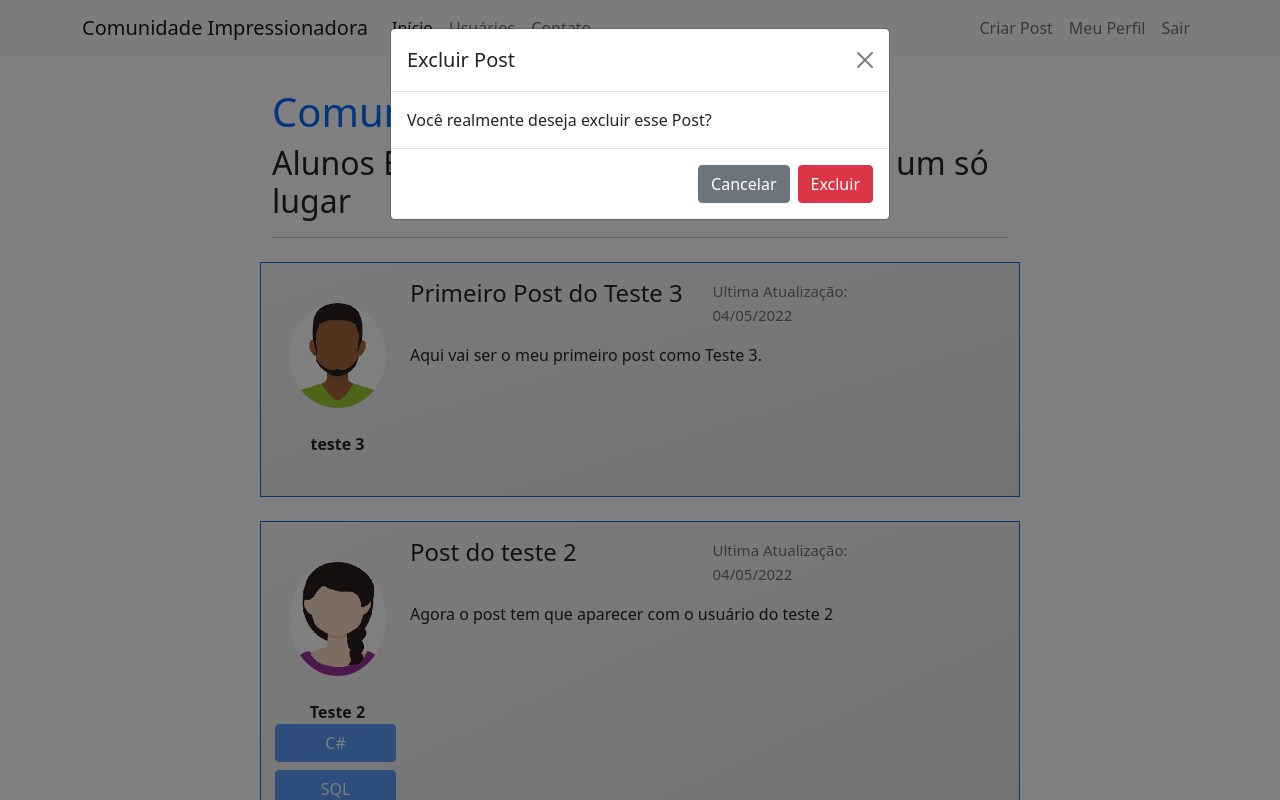
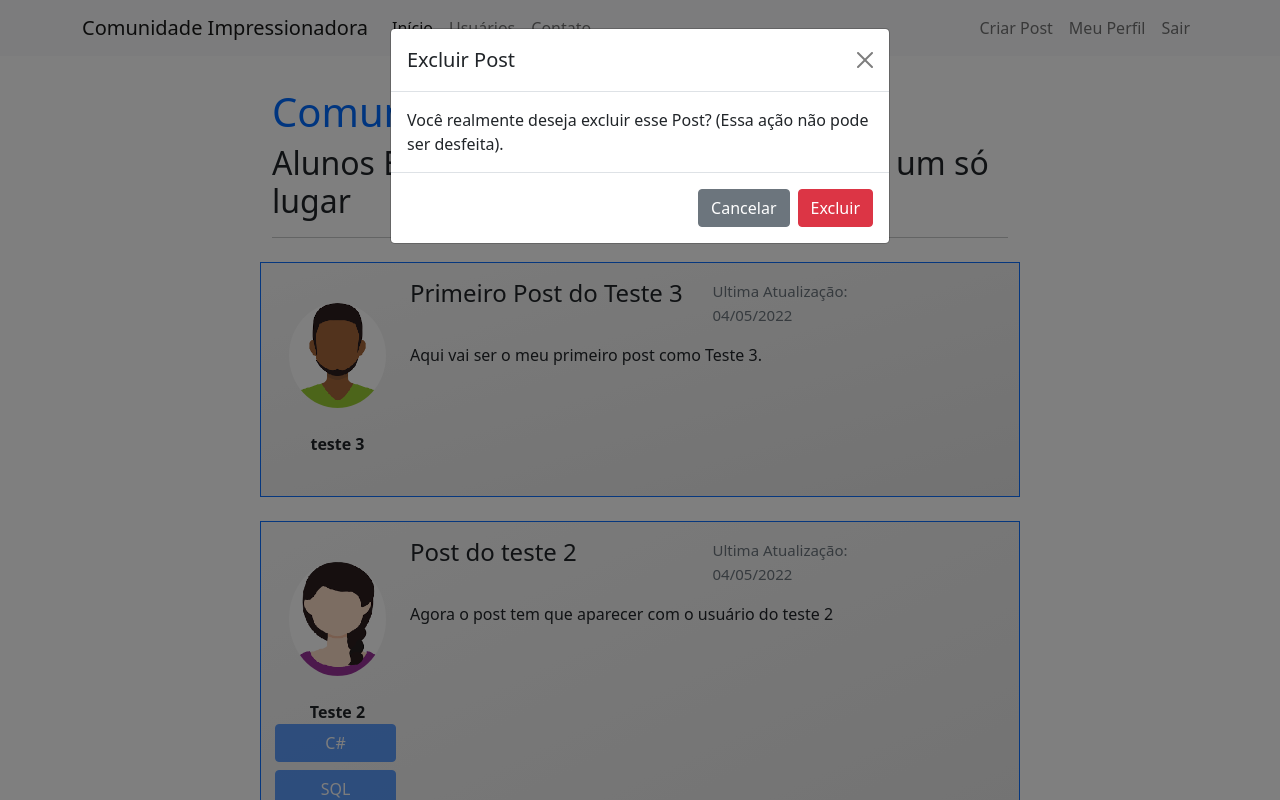
Before and after one commit to carlosdfranca/Comunity-Site, a Flask app: page / in a window 1280 px wide, after a click that opens the changed part. Run offline with Flask 2, Linux system fonts and the light colour scheme; a user stored in the database is signed in; data comes from the database, SQL or seed files in the repository; both versions use the stored data as it was after the commit.

Commit message:
Excluding Post
Criando a lógica para excluir o post com segurança

```diff
--- a/comunidadeimpressionadora/routes.py
+++ b/comunidadeimpressionadora/routes.py
@@ -1,5 +1,5 @@
 from fileinput import filename
-from flask import render_template, redirect, url_for, flash, request
+from flask import render_template, redirect, url_for, flash, request, abort
 import flask
 from comunidadeimpressionadora import app, database, Bcrypt
 from comunidadeimpressionadora.forms import FormLogin, FormCriarConta, FormEditarPerfil, FormCriarPost
@@ -172,3 +172,16 @@ def exibir_post(post_id):
         flash('Post Atualizado!', 'alert-success')
         return redirect(url_for('home'))
     return render_template('post.html', post=post, form=form)
+
+
+@app.route('/post/<post_id>/excluir', methods=['GET', 'POST'])
+@login_required
+def excluir_post(post_id):
+    post = Post.query.get(post_id)
+    if current_user == post.author:
+        database.session.delete(post)
+        database.session.commit()
+        flash('O Post foi excluido com sucesso!', 'alert-danger')
+        return redirect(url_for('home'))
+    else:
+        abort(403)
--- a/comunidadeimpressionadora/templates/home.html
+++ b/comunidadeimpressionadora/templates/home.html
@@ -44,11 +44,30 @@
                                                 <path d="m13.498.795.149-.149a1.207 1.207 0 1 1 1.707 1.708l-.149.148a1.5 1.5 0 0 1-.059 2.059L4.854 14.854a.5.5 0 0 1-.233.131l-4 1a.5.5 0 0 1-.606-.606l1-4a.5.5 0 0 1 .131-.232l9.642-9.642a.5.5 0 0 0-.642.056L6.854 4.854a.5.5 0 1 1-.708-.708L9.44.854A1.5 1.5 0 0 1 11.5.796a1.5 1.5 0 0 1 1.998-.001zm-.644.766a.5.5 0 0 0-.707 0L1.95 11.756l-.764 3.057 3.057-.764L14.44 3.854a.5.5 0 0 0 0-.708l-1.585-1.585z"/>
                                             </svg>
                                         </a>
-                                        <a href="!#" class="border-0 ps-2" data-bs-toggle="modal" data-bs-target="#excluirPost">
+                                        <a href="!#" class="border-0 ps-2 text-danger" data-bs-toggle="modal" data-bs-target="#excluirPost">
                                             <svg xmlns="http://www.w3.org/2000/svg" width="20" height="20" fill="currentColor" class="bi bi-trash3" viewBox="0 0 16 16">
                                                 <path d="M6.5 1h3a.5.5 0 0 1 .5.5v1H6v-1a.5.5 0 0 1 .5-.5ZM11 2.5v-1A1.5 1.5 0 0 0 9.5 0h-3A1.5 1.5 0 0 0 5 1.5v1H2.506a.58.58 0 0 0-.01 0H1.5a.5.5 0 0 0 0 1h.538l.853 10.66A2 2 0 0 0 4.885 16h6.23a2 2 0 0 0 1.994-1.84l.853-10.66h.538a.5.5 0 0 0 0-1h-.995a.59.59 0 0 0-.01 0H11Zm1.958 1-.846 10.58a1 1 0 0 1-.997.92h-6.23a1 1 0 0 1-.997-.92L3.042 3.5h9.916Zm-7.487 1a.5.5 0 0 1 .528.47l.5 8.5a.5.5 0 0 1-.998.06L5 5.03a.5.5 0 0 1 .47-.53Zm5.058 0a.5.5 0 0 1 .47.53l-.5 8.5a.5.5 0 1 1-.998-.06l.5-8.5a.5.5 0 0 1 .528-.47ZM8 4.5a.5.5 0 0 1 .5.5v8.5a.5.5 0 0 1-1 0V5a.5.5 0 0 1 .5-.5Z"/>
                                             </svg>
                                         </a>
+                                    </div>
+                                    <div class="modal fade" id="excluirPost" tabindex="-1" aria-labelledby="exampleModalLabel" aria-hidden="true">
+                                        <div class="modal-dialog">
+                                            <div class="modal-content">
+                                                <div class="modal-header">
+                                                    <h5 class="modal-title" id="exampleModalLabel">Excluir Post</h5>
+                                                    <button type="button" class="btn-close" data-bs-dismiss="modal" aria-label="Close"></button>
+                                                </div>
+                                                <div class="modal-body">
+                                                    Você realmente deseja excluir esse Post? (Essa ação não pode ser desfeita).
+                                                </div>
+                                                <div class="modal-footer">
+                                                    <button type="button" class="btn btn-secondary" data-bs-dismiss="modal">Cancelar</button>
+                                                    <form method="POST" action="{{ url_for('excluir_post', post_id=post.id) }}">
+                                                        <button type="submit" class="btn btn-danger">Excluir</button>
+                                                    </form>
+                                                </div>
+                                            </div>
+                                        </div>
                                     </div>
                                 {% endif %}
                                 <div>
@@ -65,24 +84,4 @@
 
 
 
-
-    <!-- Modal -->
-    <div class="modal fade" id="excluirPost" tabindex="-1" aria-labelledby="exampleModalLabel" aria-hidden="true">
-        <div class="modal-dialog">
-        <div class="modal-content">
-            <div class="modal-header">
-            <h5 class="modal-title" id="exampleModalLabel">Excluir Post</h5>
-            <button type="button" class="btn-close" data-bs-dismiss="modal" aria-label="Close"></button>
-            </div>
-            <div class="modal-body">
-                Você realmente deseja excluir esse Post?
-            </div>
-            <div class="modal-footer">
-            <button type="button" class="btn btn-secondary" data-bs-dismiss="modal">Cancelar</button>
-            <button type="button" class="btn btn-danger">Excluir</button>
-            </div>
-        </div>
-        </div>
-    </div>
-
 {% endblock %}
```
Also changed, not shown: comunidadeimpressionadora/comunidade.db.
